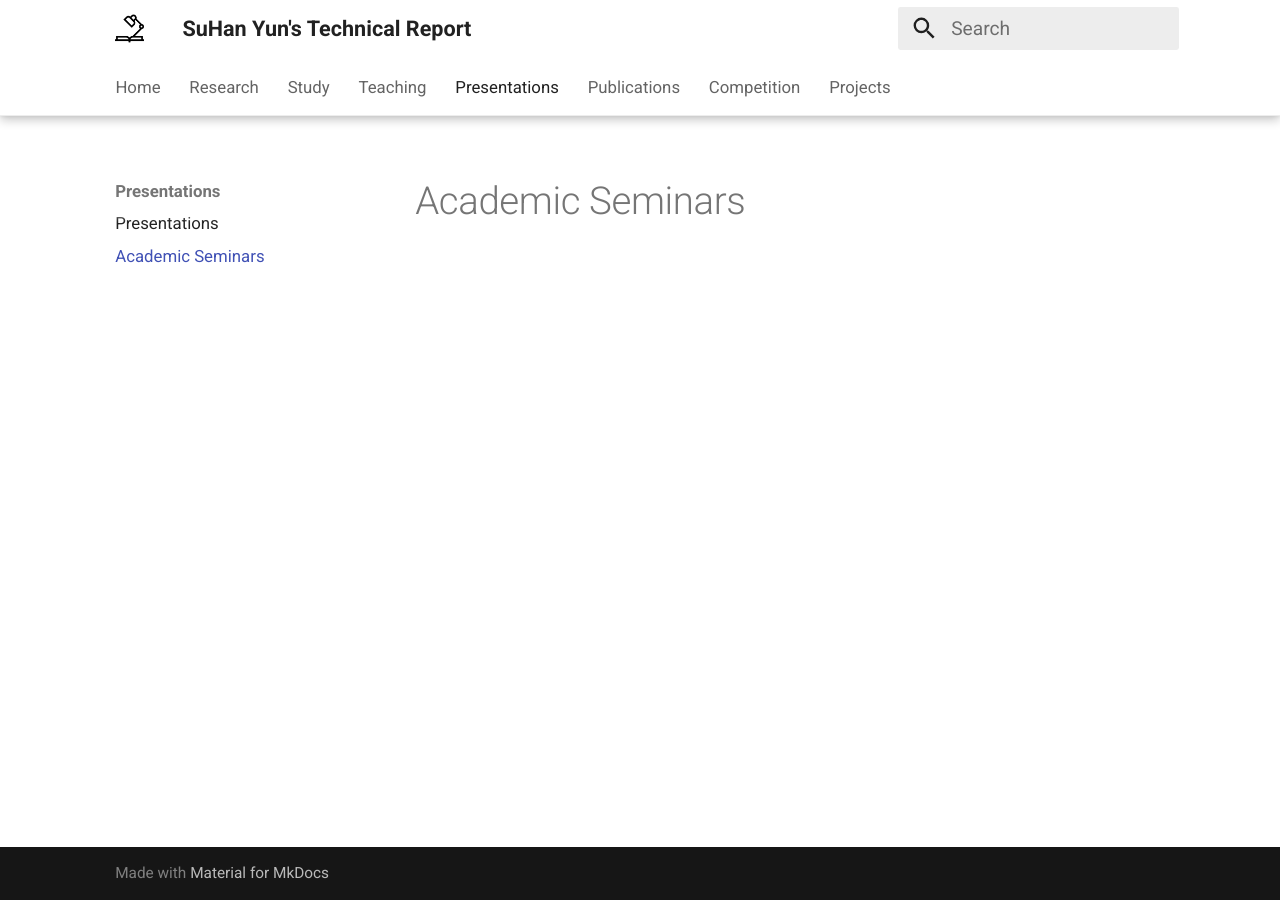
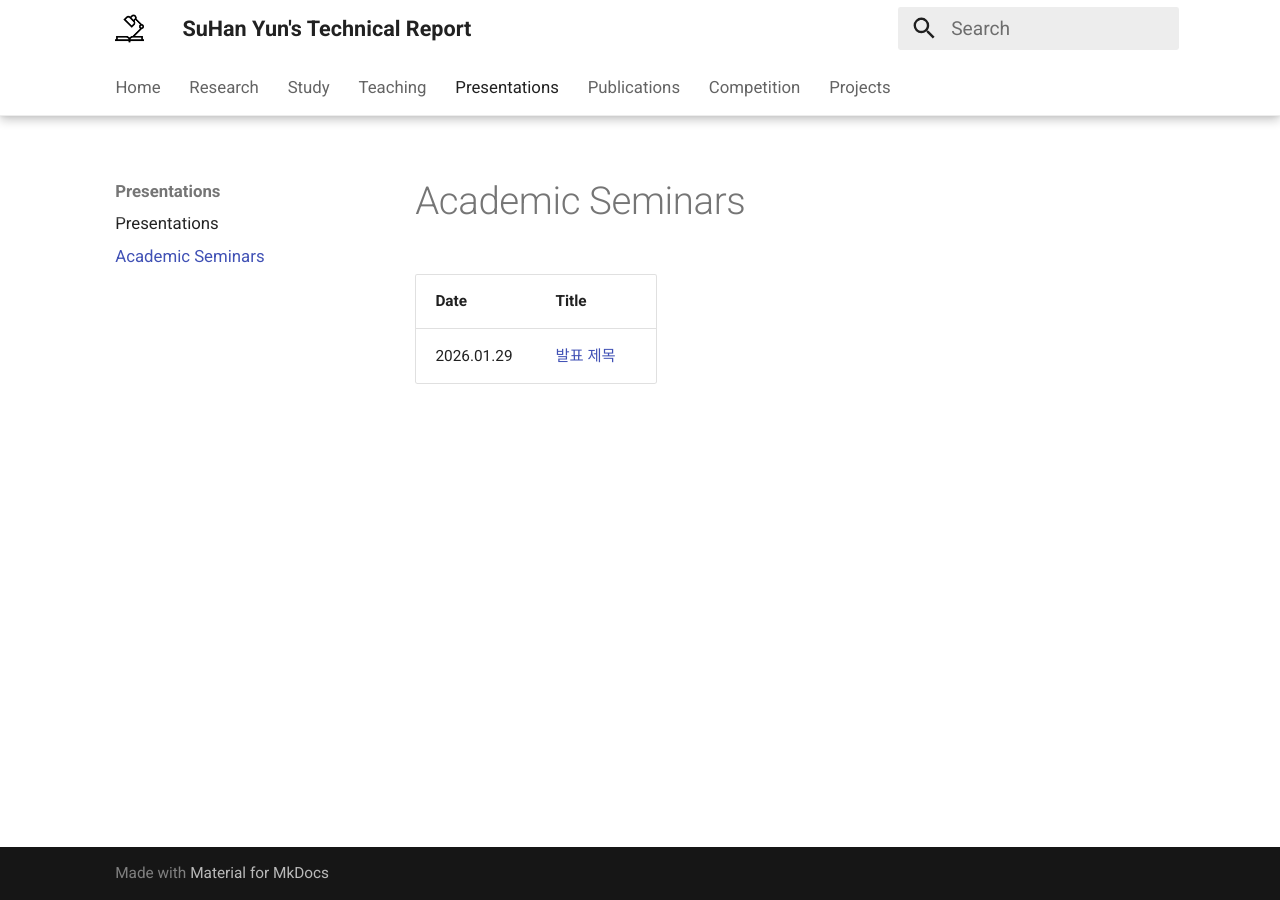
Before and after one commit to YSH-research/YSH-research.github.io, an MkDocs documentation site: the page built from docs/Presentations/academic-seminars.md, in a window 1280 px wide. Built offline with MkDocs 1.6.1 and Material for MkDocs 9.7.7, drawn with Linux system fonts in a browser that asks for light colours.

Commit message:
edit  - Presentations.md changed

```diff
--- a/docs/Presentations/academic-seminars.md
+++ b/docs/Presentations/academic-seminars.md
@@ -1 +1,5 @@
 # Academic Seminars
+
+| Date       | Title                                                    |
+|------------|----------------------------------------------------------|
+| 2026.01.29 | [발표 제목](assets/2026-01-29/2026-01-29.md) |
```
